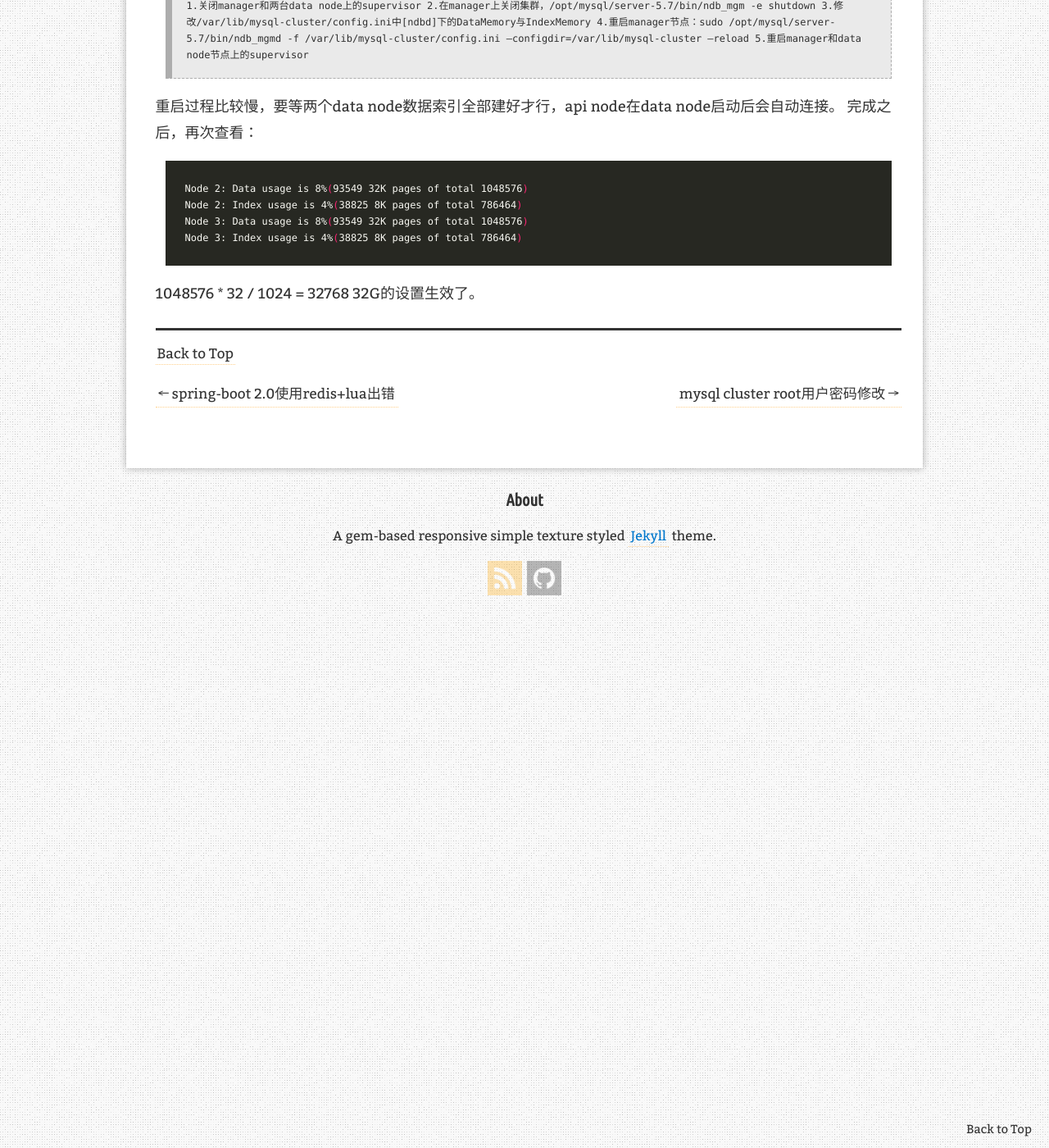
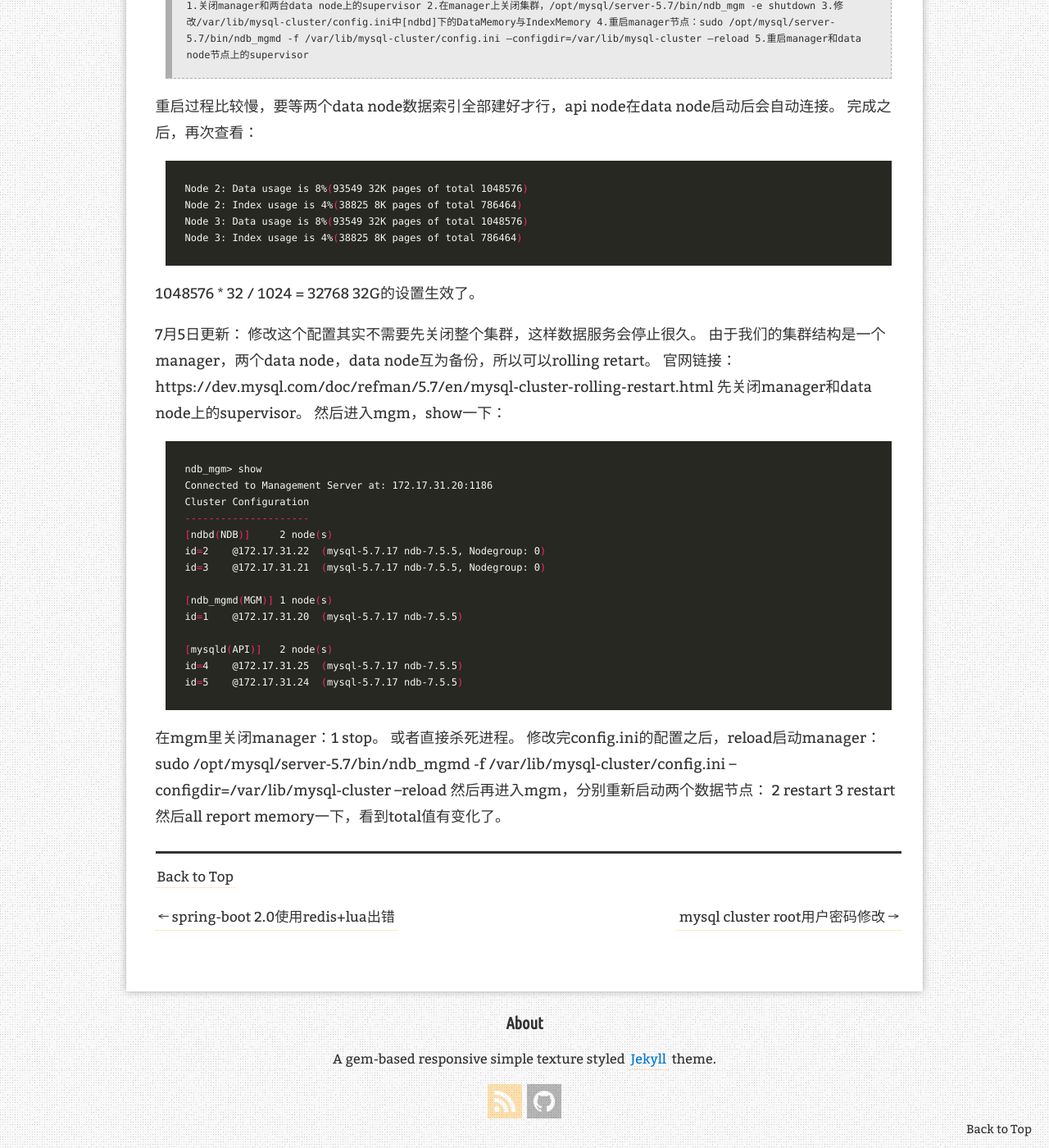
Before and after one commit to xiaoyuz/xiaoyuz.github.io, a Jekyll site: the page built from _posts/2018-05-17-mysql-cluster-table-full.markdown, in a window 1280 px wide and 1400 px high, scrolled down 2095 px. Shown: the whole window at 82% size. Built offline with Jekyll 4.4.1, drawn with Linux system fonts in a browser that asks for light colours; nearby versions of some CDN libraries; comment, search, counter and statistics services are not loaded.

Commit message:
Update post.

```diff
--- a/_posts/2018-05-17-mysql-cluster-table-full.markdown
+++ b/_posts/2018-05-17-mysql-cluster-table-full.markdown
@@ -94,3 +94,32 @@ Node 3: Index usage is 4%(38825 8K pages of total 786464)
 {% endhighlight %}
 1048576 * 32 / 1024 = 32768
 32G的设置生效了。
+
+7月5日更新：
+修改这个配置其实不需要先关闭整个集群，这样数据服务会停止很久。
+由于我们的集群结构是一个manager，两个data node，data node互为备份，所以可以rolling retart。
+官网链接：https://dev.mysql.com/doc/refman/5.7/en/mysql-cluster-rolling-restart.html
+先关闭manager和data node上的supervisor。
+然后进入mgm，show一下：
+{% highlight shell %}
+ndb_mgm> show
+Connected to Management Server at: 172.17.31.20:1186
+Cluster Configuration
+---------------------
+[ndbd(NDB)]	2 node(s)
+id=2	@172.17.31.22  (mysql-5.7.17 ndb-7.5.5, Nodegroup: 0)
+id=3	@172.17.31.21  (mysql-5.7.17 ndb-7.5.5, Nodegroup: 0)
+
+[ndb_mgmd(MGM)]	1 node(s)
+id=1	@172.17.31.20  (mysql-5.7.17 ndb-7.5.5)
+
+[mysqld(API)]	2 node(s)
+id=4	@172.17.31.25  (mysql-5.7.17 ndb-7.5.5)
+id=5	@172.17.31.24  (mysql-5.7.17 ndb-7.5.5)
+{% endhighlight %}
+在mgm里关闭manager：1 stop。 或者直接杀死进程。
+修改完config.ini的配置之后，reload启动manager：sudo /opt/mysql/server-5.7/bin/ndb_mgmd -f /var/lib/mysql-cluster/config.ini --configdir=/var/lib/mysql-cluster --reload
+然后再进入mgm，分别重新启动两个数据节点：
+2 restart
+3 restart
+然后all report memory一下，看到total值有变化了。
```
